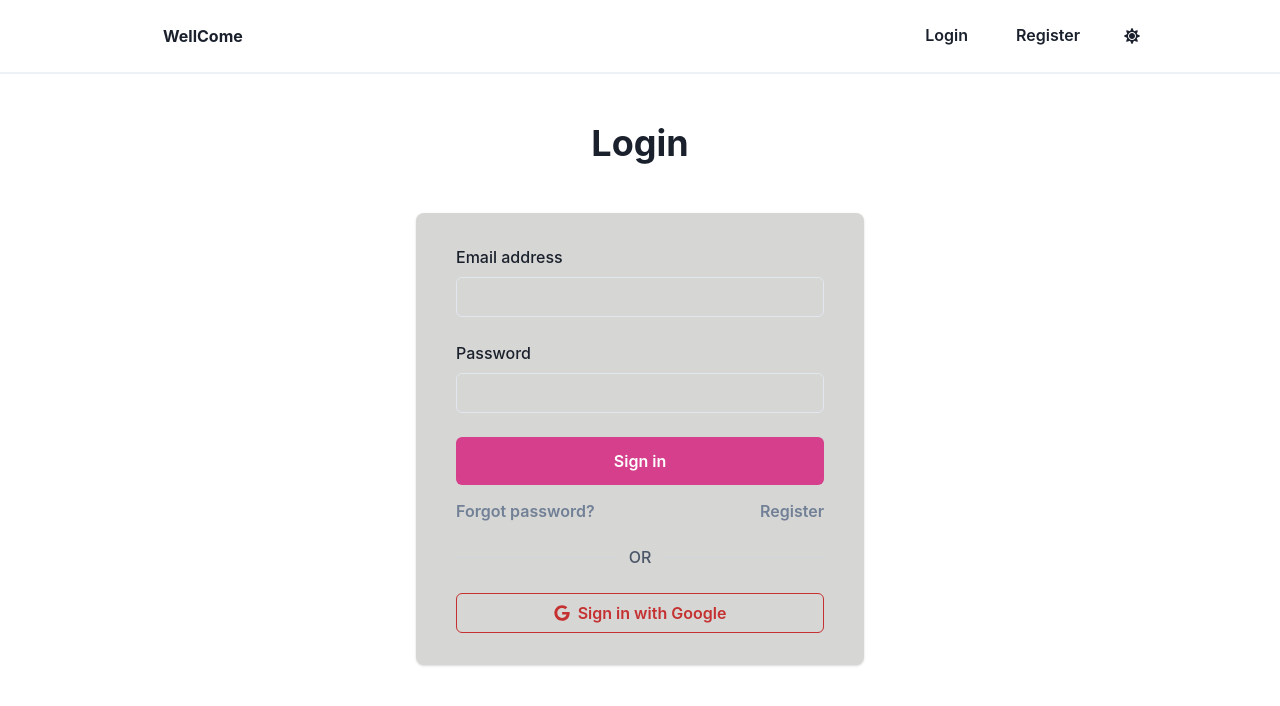
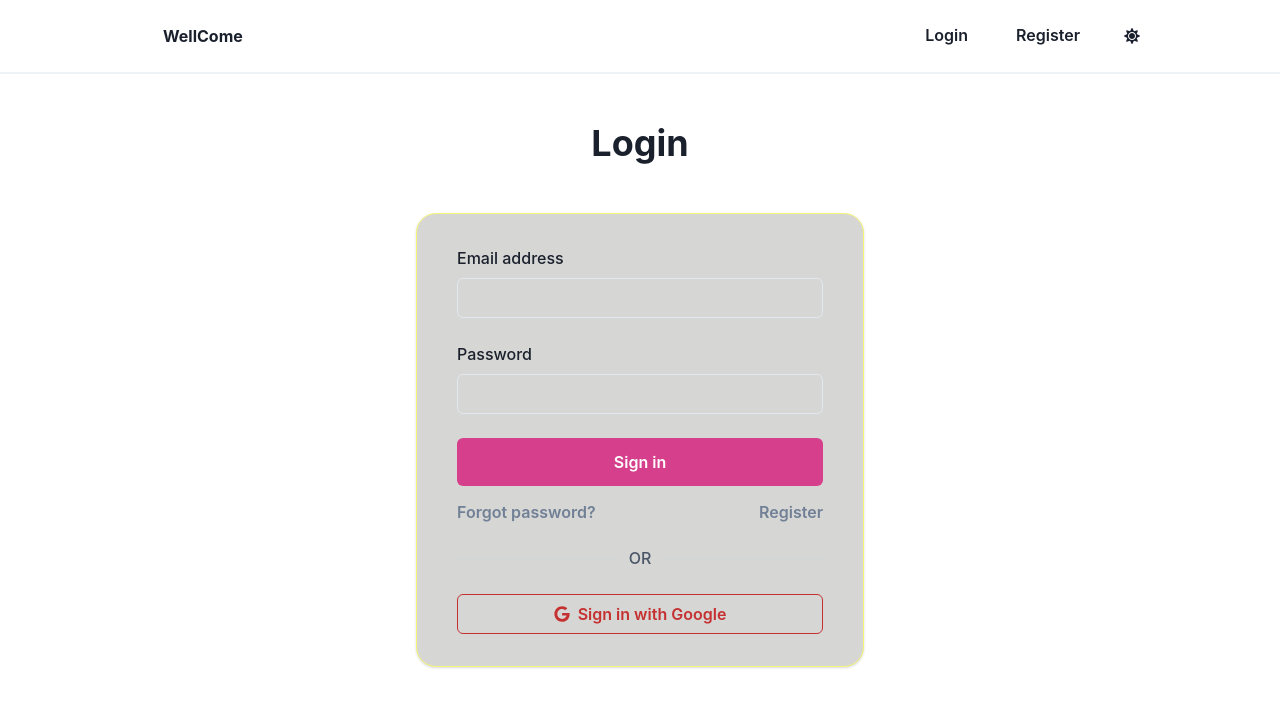
Before and after one commit to suhailkhazirbhat/Assessment_first, a React (Create React App) app: page / in a window 1280 px wide. Shown: the top 706 px of the page. Built offline with nearby package versions, Linux system fonts and the light colour scheme; no server answers.

Commit message:
styleCard

```diff
--- a/src/components/Card.jsx
+++ b/src/components/Card.jsx
@@ -3,6 +3,7 @@ import * as React from 'react'
 
 export const Card = props => (
   <Box
+   style={{border:" solid 1px #F6F676",borderRadius:"20px"}}
     bg={useColorModeValue('rgb(214,214,212)', 'gray.700')}
     py='8'
     px={{ base: '4', md: '10' }}
```
